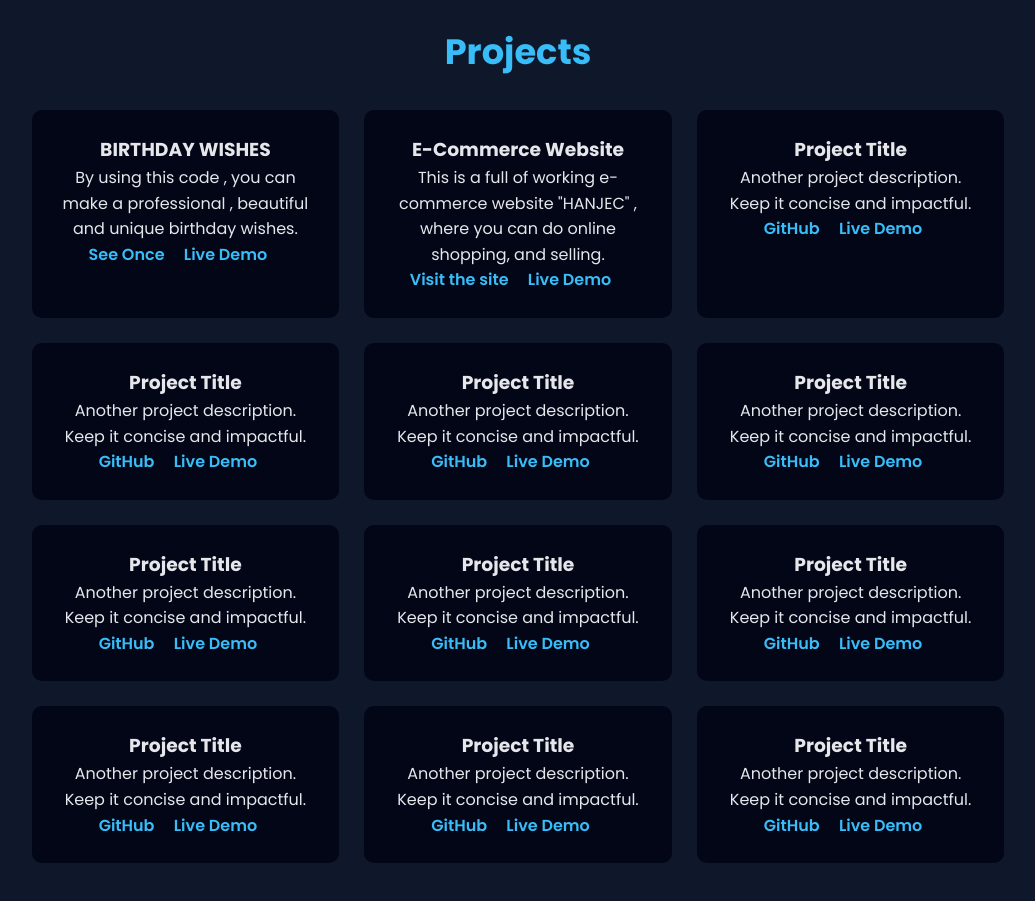
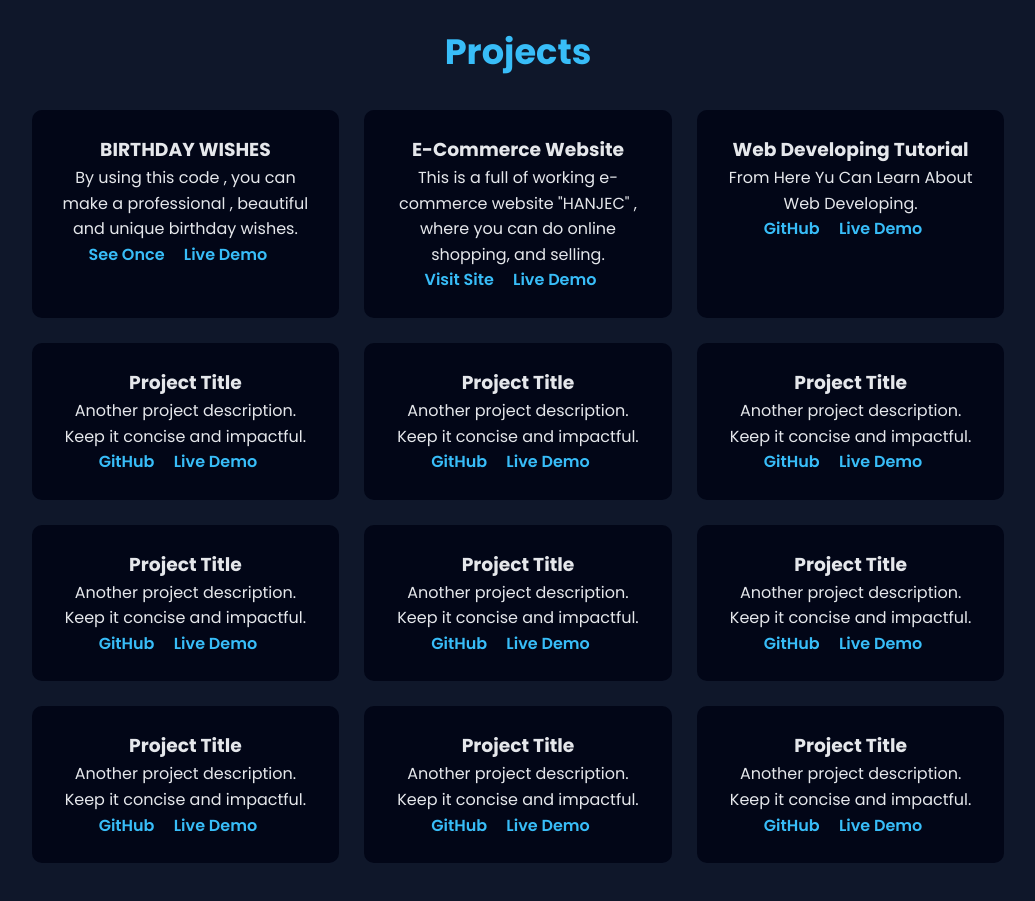
Before and after one commit to mdhassan75543-collab/birth, a plain HTML site: page index.html in a window 1280 px wide. Shown: the part 1440-2341 px from the top of the page, without its empty margins (122-1157 px from the left). Drawn offline with Linux system fonts and the light colour scheme.

Commit message:
link updated
ready to deploy

```diff
--- a/index.html
+++ b/index.html
@@ -76,18 +76,18 @@
                 This is a full of working e-commerce website "HANJEC" , where you can do online shopping, and selling.
             </p>
             <div class="project-links">
-                <a href="/birth/e-commerce/indeex.html">Visit the site</a>
+                <a href="/birth/e-commerce/indeex.html">Visit Site</a>
                 <a href="/birth/e-commerce/indeex.html">Live Demo</a>
             </div>
         </div>
         <div class="project-card">
-            <h3>Project Title</h3>
+            <h3>Web Developing Tutorial</h3>
             <p>
-                Another project description. Keep it concise and impactful.
+                From Here Yu Can Learn About Web Developing.
             </p>
             <div class="project-links">
-                <a href="#">GitHub</a>
-                <a href="#">Live Demo</a>
+                <a href="/birth/web developing/index.html">GitHub</a>
+                <a href="/birth/web developing/index.html">Live Demo</a>
             </div>
         </div>
         <div class="project-card">
```
